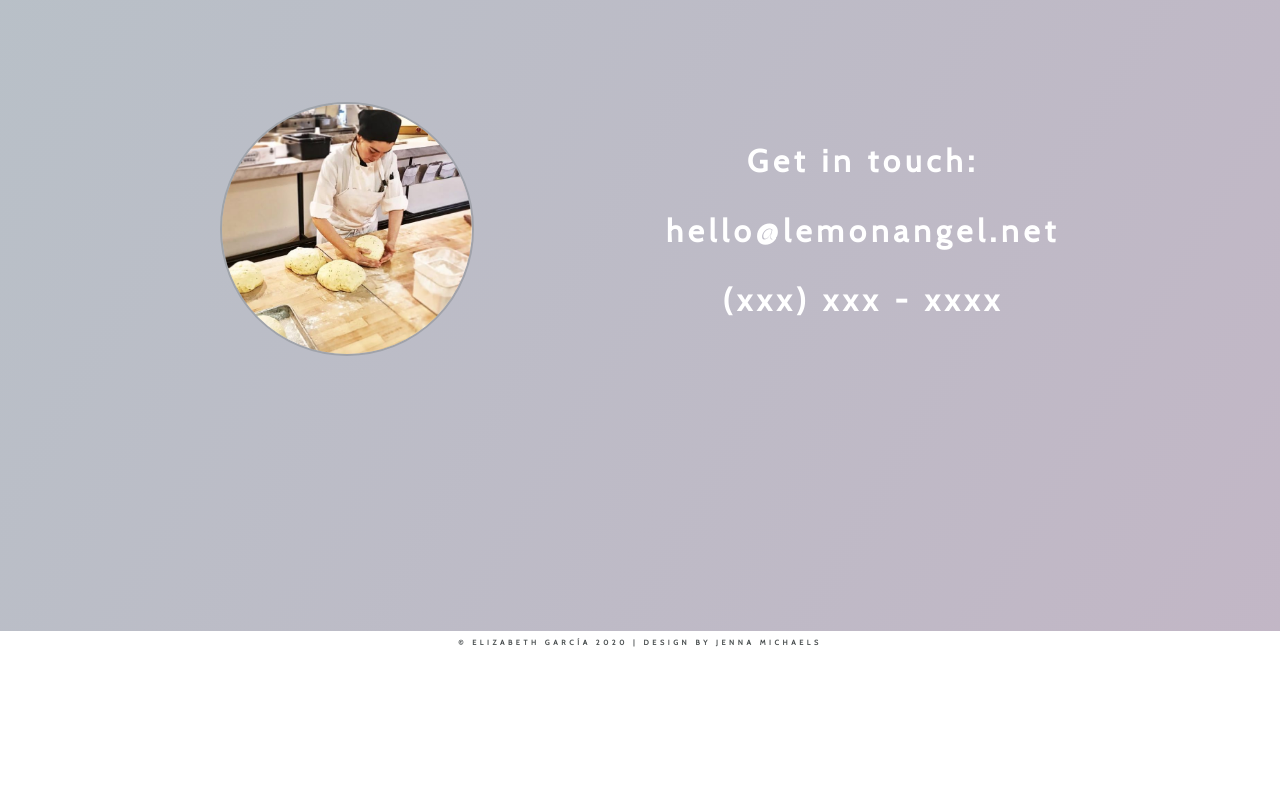
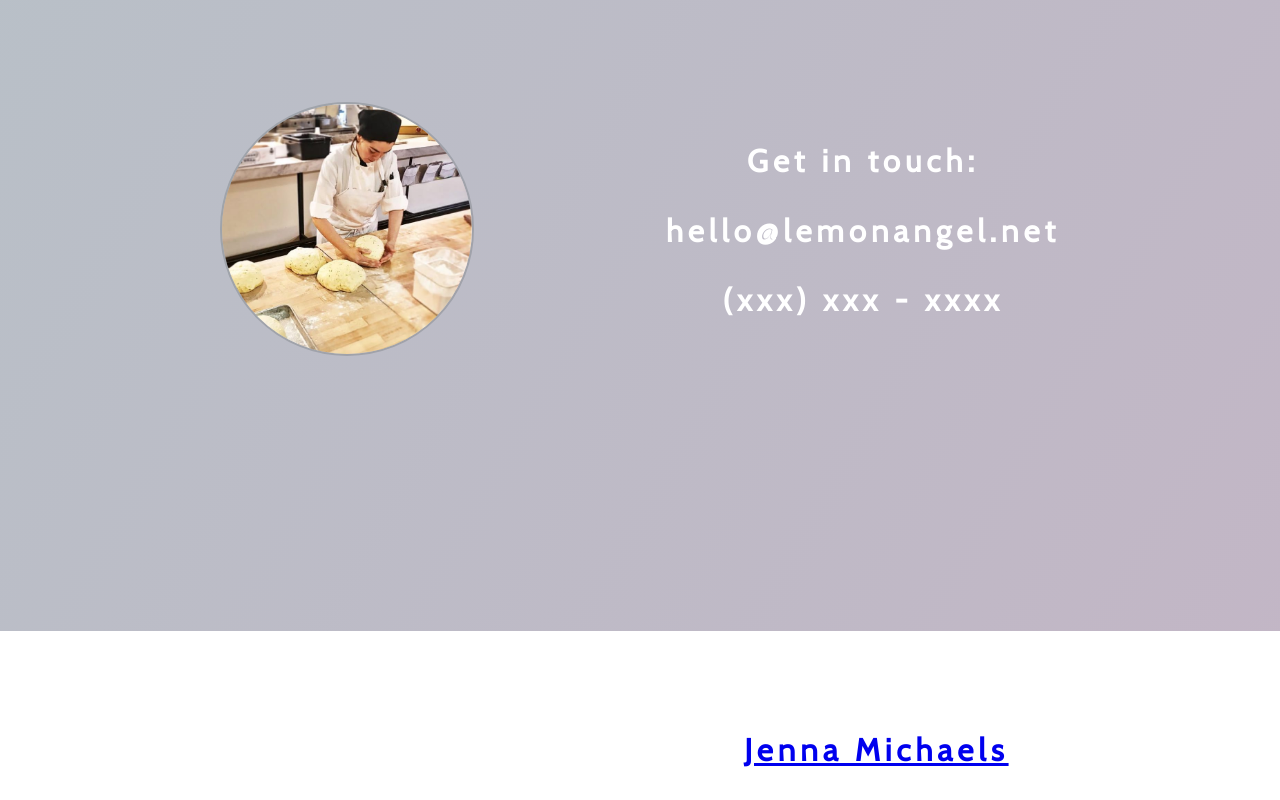
Before and after one commit to jenna-m/lemon-angel, a React (Create React App) app: page / in a window 1280 px wide. Shown: the part 2689-3489 px from the top of the page. Before the commit the page ends 3343 px from the top, so only its background shows below. Built offline with nearby package versions, Linux system fonts and the light colour scheme.

Commit message:
Update App.js
Add header, main, and footer elements

```diff
--- a/src/App.js
+++ b/src/App.js
@@ -13,7 +13,10 @@ class App extends React.Component {
 		return (
 			<Router>
 				<div className="container">
+					<header role="banner">
 						<Header />
+					</header>
+					<main role="main">
 						<Landing />
 						<div id="gradient">
 							<section id="about">
@@ -28,10 +31,12 @@ class App extends React.Component {
 								<Contact />
 							</section>
 						</div>
+					</main>
 
-					<div className="footer">
+					<footer role="contentinfo">
+						<p>© Elizabeth García 2020</p>
 						<p>
-							© Elizabeth García 2020 | Design by{' '}
+							Design & Development by{' '}
 							<a
 								href="https://jennamichaels.dev"
 								target="_blank"
@@ -40,7 +45,7 @@ class App extends React.Component {
 								Jenna Michaels
 							</a>
 						</p>
-					</div>
+					</footer>
 				</div>
 			</Router>
 		);
```
Lines whose indentation alone changed are shown as unchanged.
